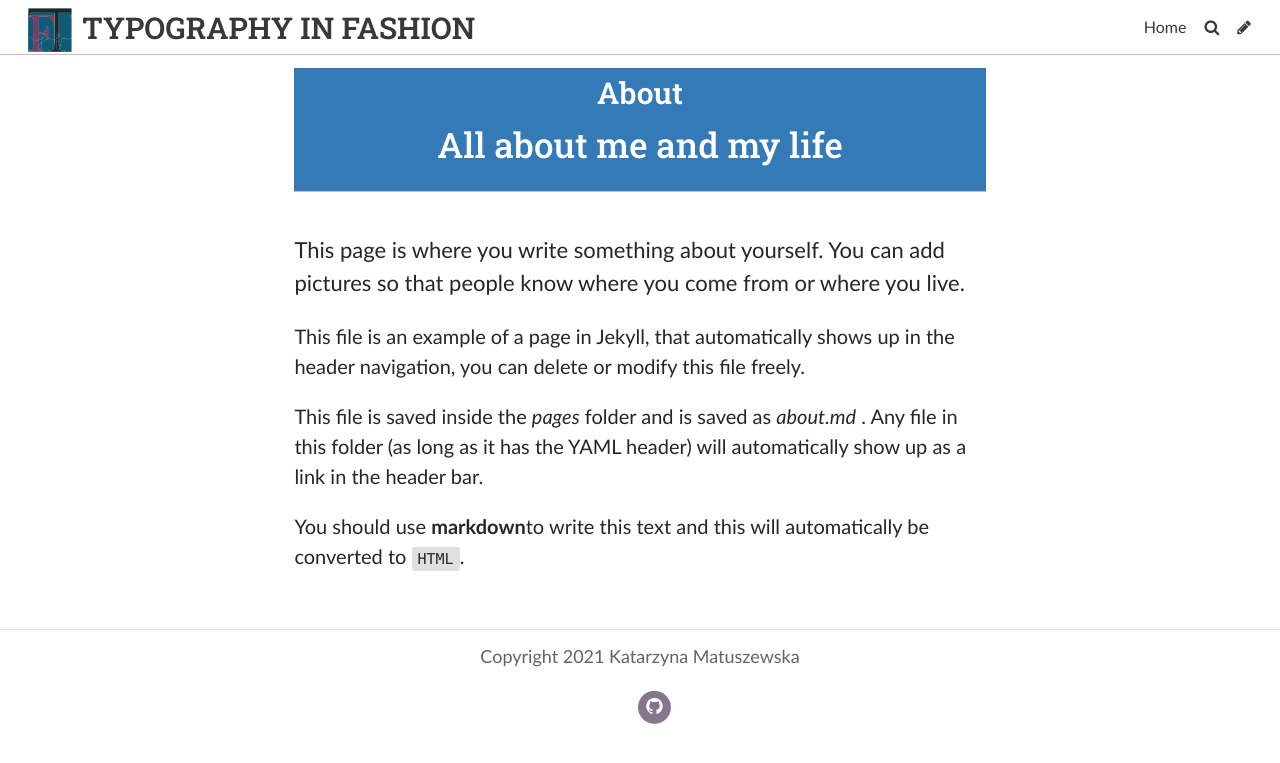
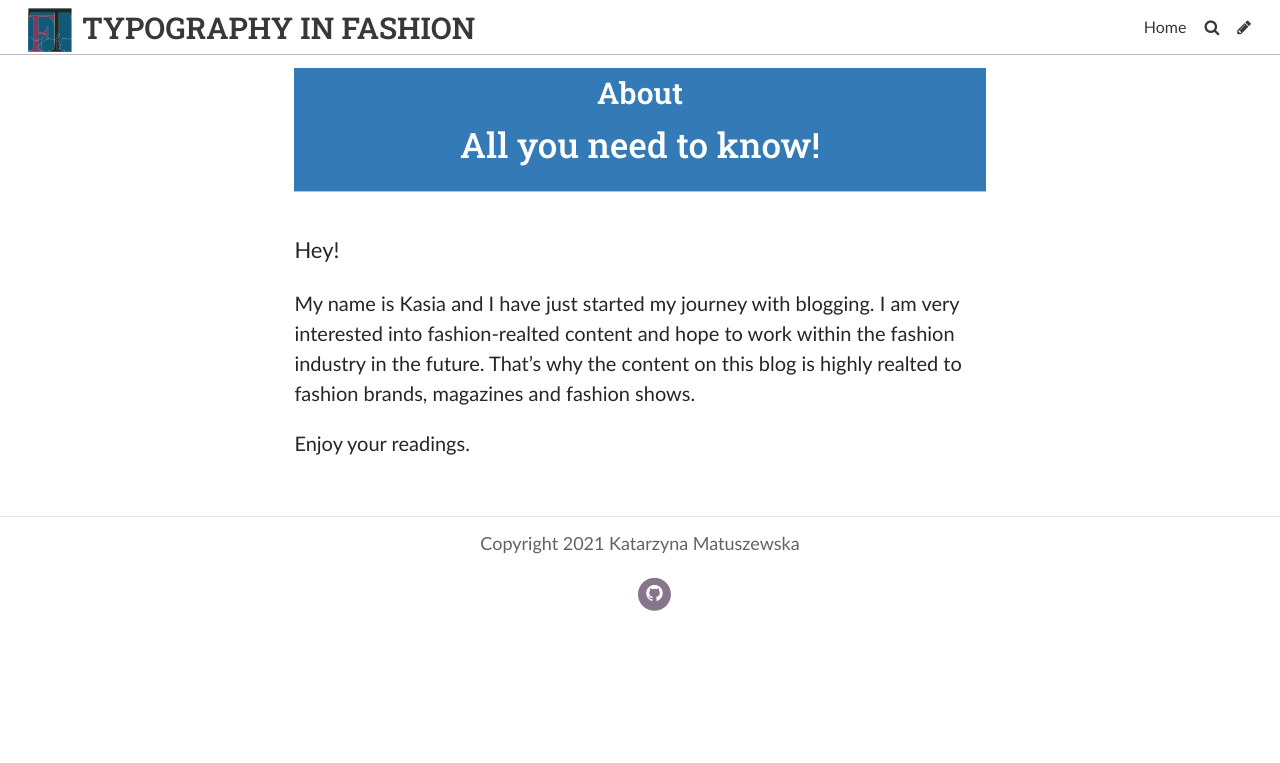
Before and after one commit to kasiamatuszewska/typographydesign, a Jekyll site: the page built from pages/about.md, in a window 1280 px wide. Shown: the top 763 px of the page. Built offline with Jekyll 4.4.1, drawn with Linux system fonts in a browser that asks for light colours; some web fonts are replaced.

Commit message:
Update Page “about”

```diff
--- a/pages/about.md
+++ b/pages/about.md
@@ -1,20 +1,17 @@
 ---
-layout: page
+header_feature_image: /uploads/log.jpg
 title: About
+subtitle: All you need to know!
 permalink: /about/
 date: 2020-06-29T15:36:12.231Z
-header_feature_image: /uploads/log.jpg
+layout: page
 published: true
-subtitle: All about me and my life
 tags: null
 description: null
 show: false
 ---
+Hey!
 
-This page is where you write something about yourself. You can add pictures so that people know where you come from or where you live.
+My name is Kasia and I have just started my journey with blogging. I am very interested into fashion-realted content and hope to work within the fashion industry in the future. That's why the content on this blog is highly realted to fashion brands, magazines and fashion shows.
 
-This file is an example of a page in Jekyll, that automatically shows up in the header navigation, you can delete or modify this file freely.
-
-This file is saved inside the _pages_ folder and is saved as _about.md_ . Any file in this folder (as long as it has  the YAML header) will automatically show up as a link in the header bar.
-
-You should use **markdown**to write this text and this will automatically be converted to `HTML`.
+Enjoy your readings.
```
